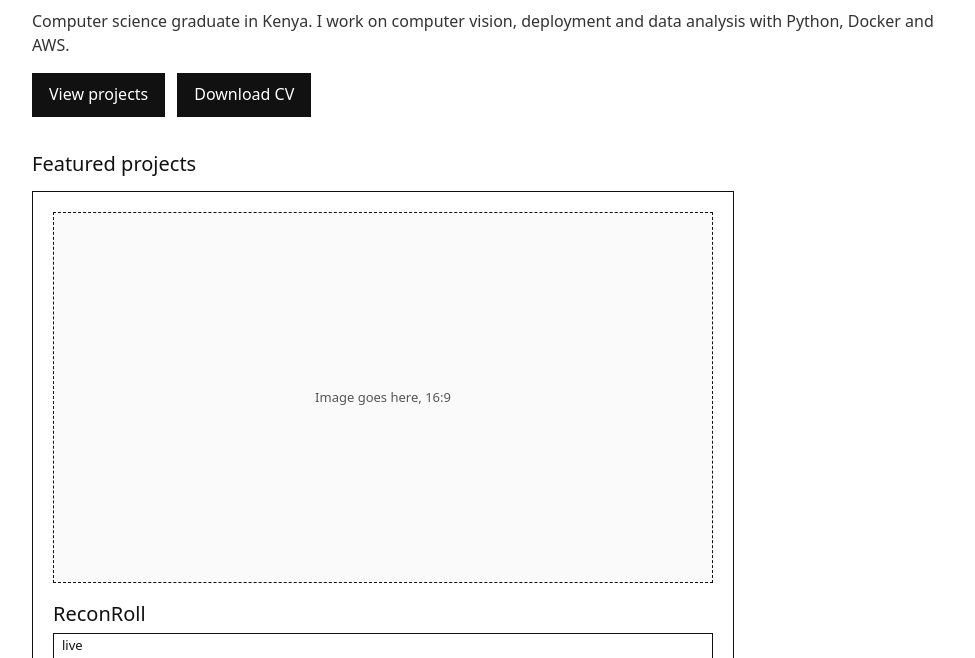
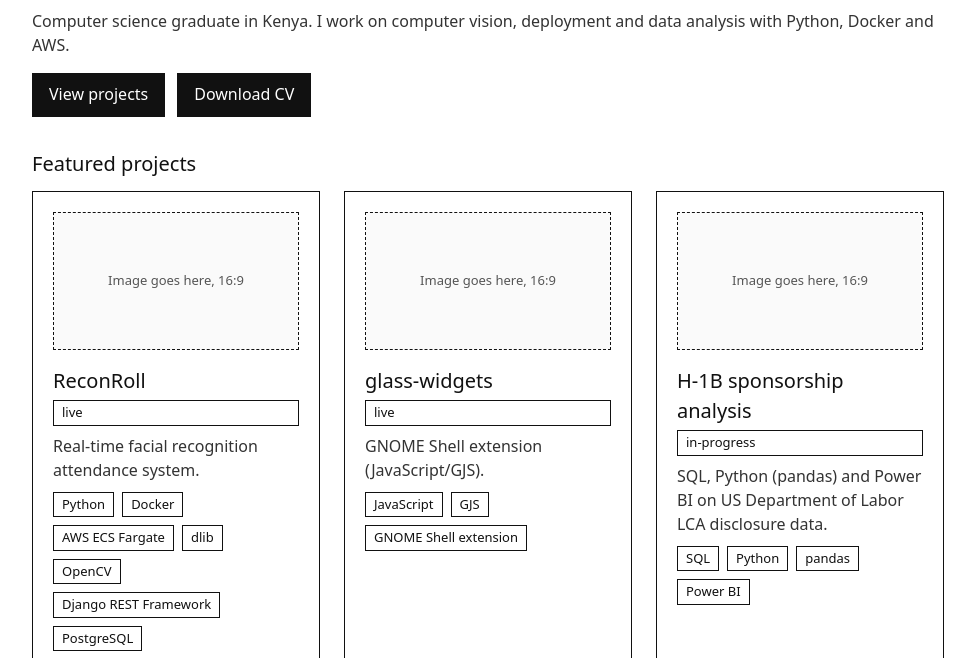
Before and after one commit to peter-njoro/peter-chege-portfolio, a plain HTML site: page index.html in a window 1280 px wide. Shown: the part 276-934 px from the top of the page, without its empty margins (152-1127 px from the left). Drawn offline with Linux system fonts and the light colour scheme.

Commit message:
Restyle projects section to use CSS Grid

```diff
--- a/styles.css
+++ b/styles.css
@@ -193,7 +193,7 @@ p { margin-bottom: 12px; color: var(--text-secondary); }
 
 .card-links .btn { flex: 1; text-align: center; }
 
-.project-grid { display: flex; flex-wrap: wrap; gap: 24px; }
+.project-grid { display: grid; grid-template-columns: repeat(auto-fit, minmax(var(--card-min-width), 1fr)); gap: 24px; }
 
 .hero { margin-bottom: 32px; }
 
```
